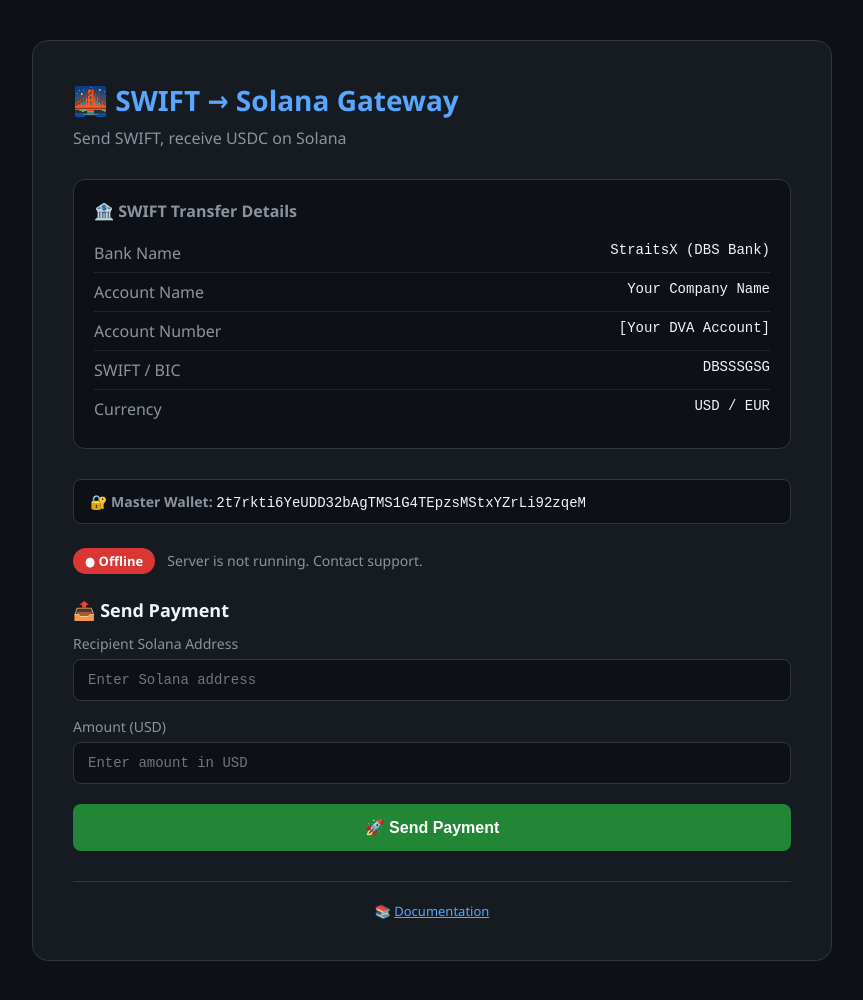
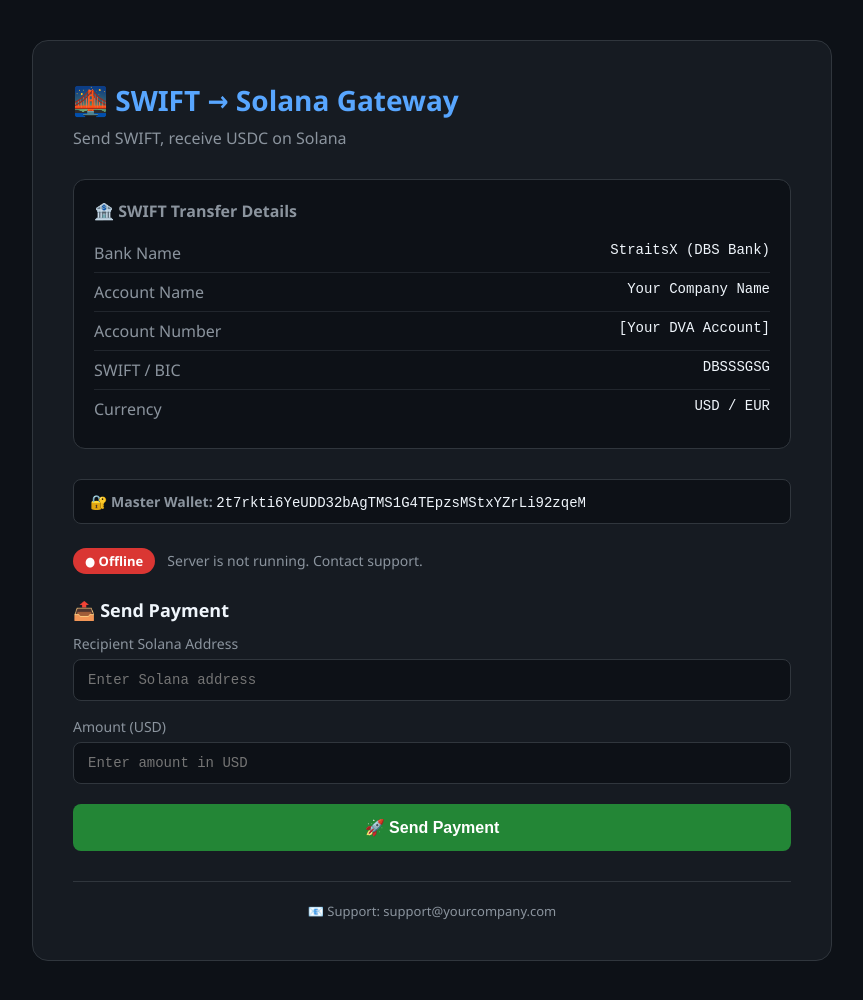
Before and after one commit to solana-payment-orchestrator/ungt, a plain HTML site: page index.html in a window 1280 px wide. Shown: the whole page, without its empty margins (208-1071 px from the left). Drawn offline with Linux system fonts and the light colour scheme; no server answers.

Commit message:
Update index.html

```diff
--- a/index.html
+++ b/index.html
@@ -225,7 +225,7 @@
         </div>
 
         <div class="footer">
-            <p>📚 <a href="https://github.com/solana-payment-orchestrator/ungt" style="color: #58a6ff;">Documentation</a></p>
+            <p>📧 Support: support@yourcompany.com</p>
         </div>
     </div>
 
```
